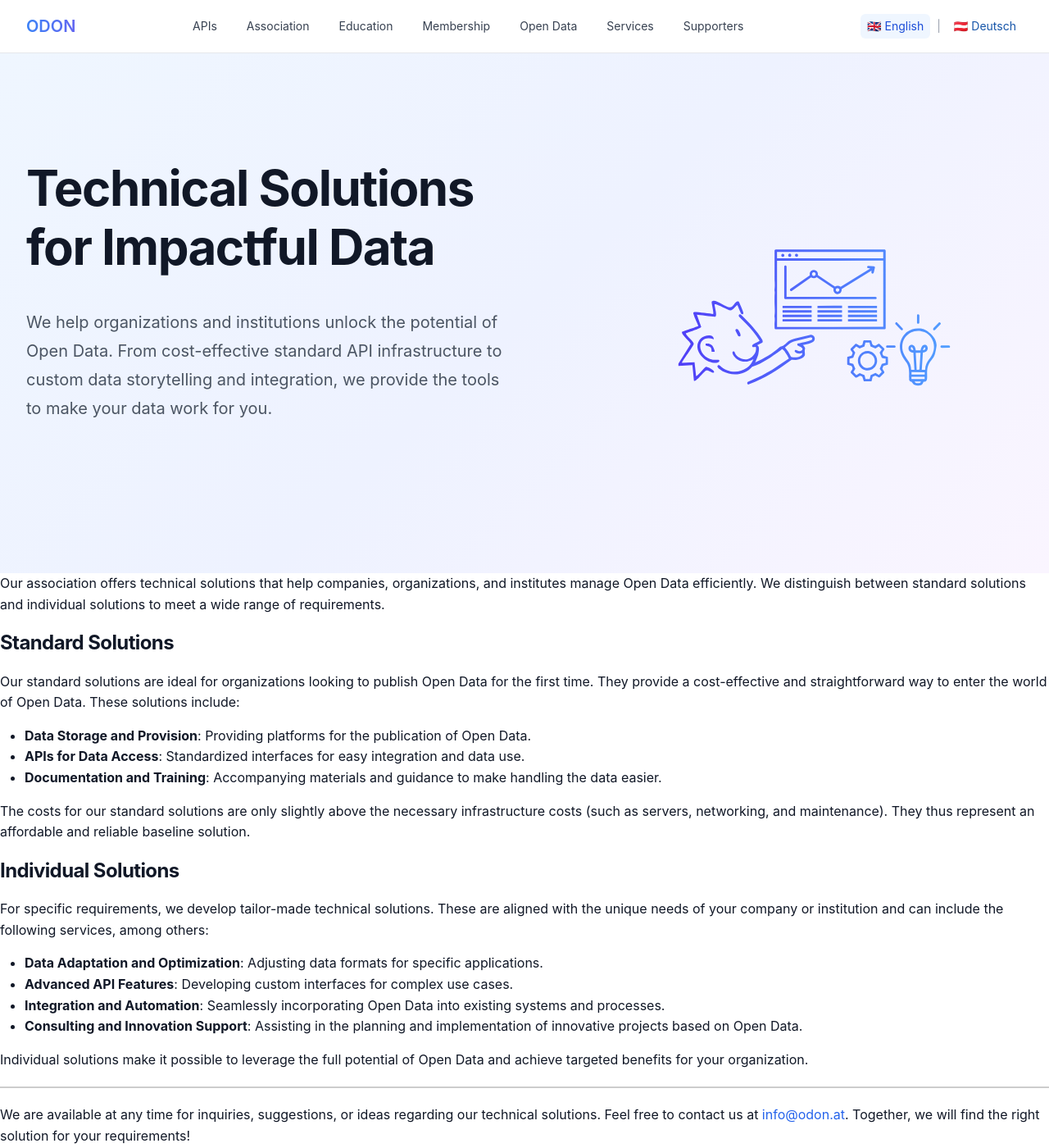
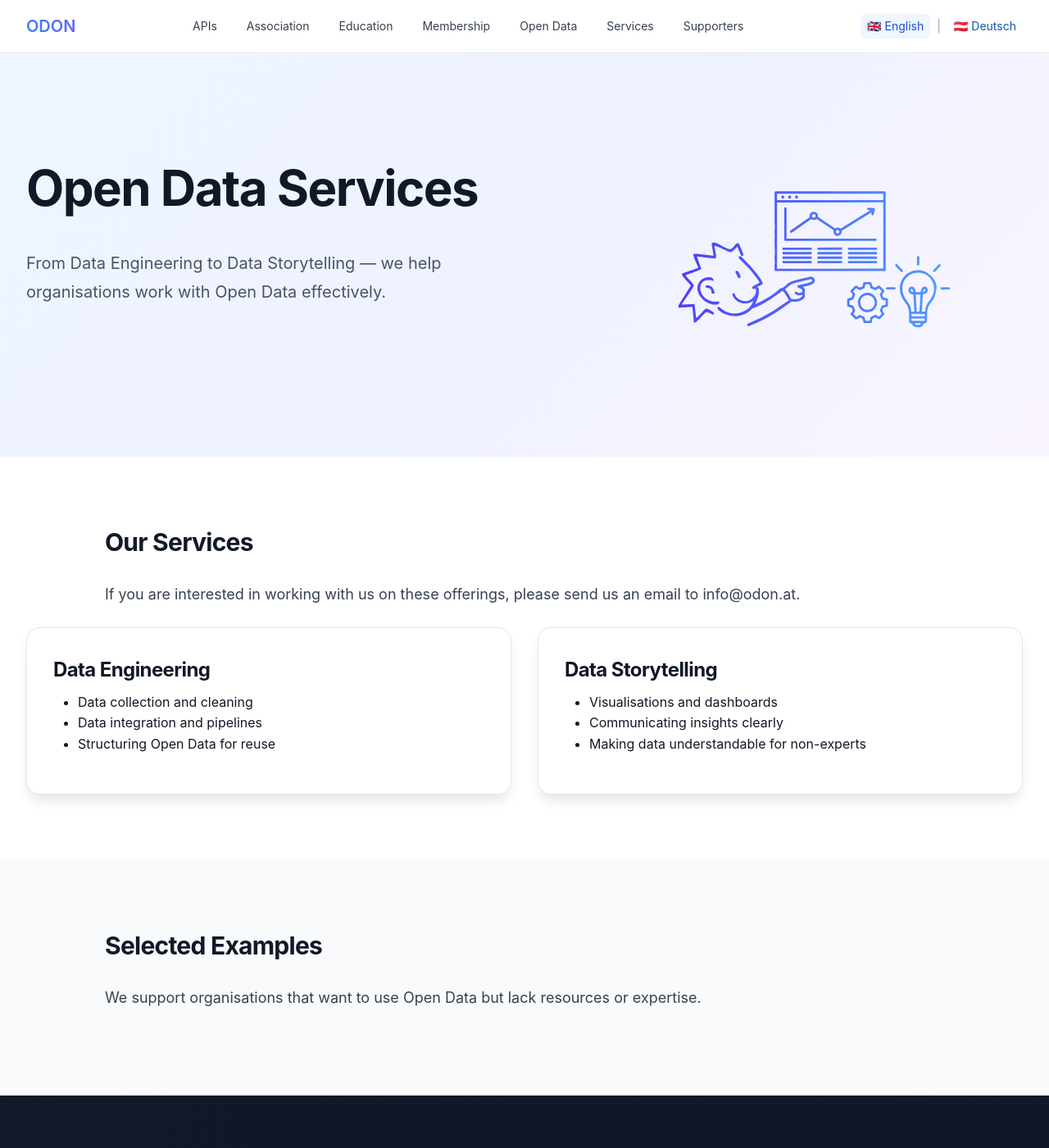
Before and after one commit to verein-odon/verein-odon.github.io, a Jekyll site: the page built from docs/en/services.md, in a window 1280 px wide and 1400 px high. Shown: the whole window at 82% size. Built offline with Jekyll 4.4.1, drawn with Linux system fonts in a browser that asks for light colours.

Commit message:
Improving services (en) page

```diff
--- a/docs/_data/heros.yaml
+++ b/docs/_data/heros.yaml
@@ -98,10 +98,14 @@ opendata:
     alt_text: "Open data from table to application"
 services:
   en:
-    hero-title: "Technical Solutions for Impactful Data"
-    hero-subtitle: "We help organizations and institutions unlock the potential of Open Data. From cost-effective standard API infrastructure to custom data storytelling and integration, we provide the tools to make your data work for you."
+    hero-title: "Open Data Services"
+    hero-subtitle: "From Data Engineering to Data Storytelling — we help organisations work with Open Data effectively."
     image_src: "/assets/images/heros/solutions.svg"
     alt_text: "Solutions"
+    # buttons:
+    #   - text: "Request Our Services"
+    #     url: "mailto:info@odon.at"
+    #     style: "primary"
   de:
     hero-title: "Lösungen"
     hero-subtitle: "Unser Verein bietet technische Lösungen, die Unternehmen, Organisationen und Instituten helfen, Open Data effizient zu verwalten. Wir unterscheiden zwischen Standardlösungen und individuellen Lösungen, um eine breite Palette von Anforderungen zu erfüllen."
--- a/docs/en/services.md
+++ b/docs/en/services.md
@@ -6,29 +6,83 @@ ref: services
 permalink: /en/services/
 ---
 
-Our association offers technical solutions that help companies, organizations, and institutes manage Open Data efficiently. We distinguish between standard solutions and individual solutions to meet a wide range of requirements.
+<!-- START --- Membership Types -->
+<section class="section bg-white">
+    <div class="container">
+        <div class="content-section">
+            <h2>
+                Our Services
+            </h2>
+            <p>
+                If you are interested in working with us on these offerings, please send us an email to info@odon.at.
+            </p>
+        </div>
+        <div class="membership-grid">
+        <div class="membership-card">
+            <!-- <div class="membership-icon">
+            <svg viewBox="0 0 24 24" fill="none" stroke="currentColor" stroke-width="2">
+                <path d="M16 21v-2a4 4 0 0 0-4-4H6a4 4 0 0 0-4 4v2"></path>
+                <circle cx="9" cy="7" r="4"></circle>
+                <path d="M22 21v-2a4 4 0 0 0-3-3.87"></path>
+                <path d="M16 3.13a4 4 0 0 1 0 7.75"></path>
+            </svg>
+            </div> -->
+            <h3>Data Engineering</h3>
+            <!-- <p class="membership-subtitle">"Ordentliche Mitgliedschaft"</p> -->
+            <ul>
+                <li>Data collection and cleaning</li>
+                <li>Data integration and pipelines</li>
+                <li>Structuring Open Data for reuse</li>
+            </ul>
+            <!-- <a href="mailto:info@odon.at" class="btn btn-primary btn-full">
+            <svg style="width: 1rem; height: 1rem;" viewBox="0 0 24 24" fill="none" stroke="currentColor" stroke-width="2">
+                <rect x="3" y="5" width="18" height="14" rx="2"></rect>
+                <path d="m3 7 9 6 9-6"></path>
+            </svg>
+            <span>Contact us for full membership</span>
+            </a> -->
+        </div>
+        <div class="membership-card">
+            <!-- <div class="membership-icon" style="background: linear-gradient(135deg, var(--color-indigo), var(--color-purple));">
+            <svg viewBox="0 0 24 24" fill="none" stroke="currentColor" stroke-width="2">
+                <path d="M16 21v-2a4 4 0 0 0-4-4H5a4 4 0 0 0-4 4v2"></path>
+                <circle cx="8.5" cy="7" r="4"></circle>
+                <line x1="20" y1="8" x2="20" y2="14"></line>
+                <line x1="23" y1="11" x2="17" y2="11"></line>
+            </svg>
+            </div> -->
+            <h3>Data Storytelling</h3>
+            <!-- <p class="membership-subtitle">"Außerordentliche Mitgliedschaft"</p> -->
+            <ul>
+                <li>Visualisations and dashboards</li>
+                <li>Communicating insights clearly</li>
+                <li>Making data understandable for non-experts</li>
+            </ul>
+            <!-- <a href="mailto:info@odon.at" class="btn btn-primary btn-full" style="background-color: var(--color-indigo);">
+            <svg style="width: 1rem; height: 1rem;" viewBox="0 0 24 24" fill="none" stroke="currentColor" stroke-width="2">
+                <rect x="3" y="5" width="18" height="14" rx="2"></rect>
+                <path d="m3 7 9 6 9-6"></path>
+            </svg>
+            <span>Contact us for associate membership</span>
+            </a> -->
+        </div>
+        </div>
+    </div>
+</section>
+<!-- END --- Membership Types -->
 
-# Standard Solutions
 
-Our standard solutions are ideal for organizations looking to publish Open Data for the first time. They provide a cost-effective and straightforward way to enter the world of Open Data. These solutions include:
-
-- **Data Storage and Provision**: Providing platforms for the publication of Open Data.
-- **APIs for Data Access**: Standardized interfaces for easy integration and data use.
-- **Documentation and Training**: Accompanying materials and guidance to make handling the data easier.
-
-The costs for our standard solutions are only slightly above the necessary infrastructure costs (such as servers, networking, and maintenance). They thus represent an affordable and reliable baseline solution.
-
-# Individual Solutions
-
-For specific requirements, we develop tailor-made technical solutions. These are aligned with the unique needs of your company or institution and can include the following services, among others:
-
-- **Data Adaptation and Optimization**: Adjusting data formats for specific applications.
-- **Advanced API Features**: Developing custom interfaces for complex use cases.
-- **Integration and Automation**: Seamlessly incorporating Open Data into existing systems and processes.
-- **Consulting and Innovation Support**: Assisting in the planning and implementation of innovative projects based on Open Data.
-
-Individual solutions make it possible to leverage the full potential of Open Data and achieve targeted benefits for your organization.
-
-<hr style="margin-top: 20px; margin-bottom: 20px; border: 1px solid #ccc;" />
-
-We are available at any time for inquiries, suggestions, or ideas regarding our technical solutions. Feel free to contact us at [info@odon.at](mailto:info@odon.at). Together, we will find the right solution for your requirements!
+<!-- START --- Intro section ----------------------->
+<section class="section bg-gray">
+    <div class="container">
+        <div class="content-section">
+            <h2>
+                Selected Examples
+            </h2>
+            <p>
+                We support organisations that want to use Open Data but lack resources or expertise.
+            </p>
+        </div>
+    </div>
+</section>
+<!-- END --- Intro section ----------------------->
```
